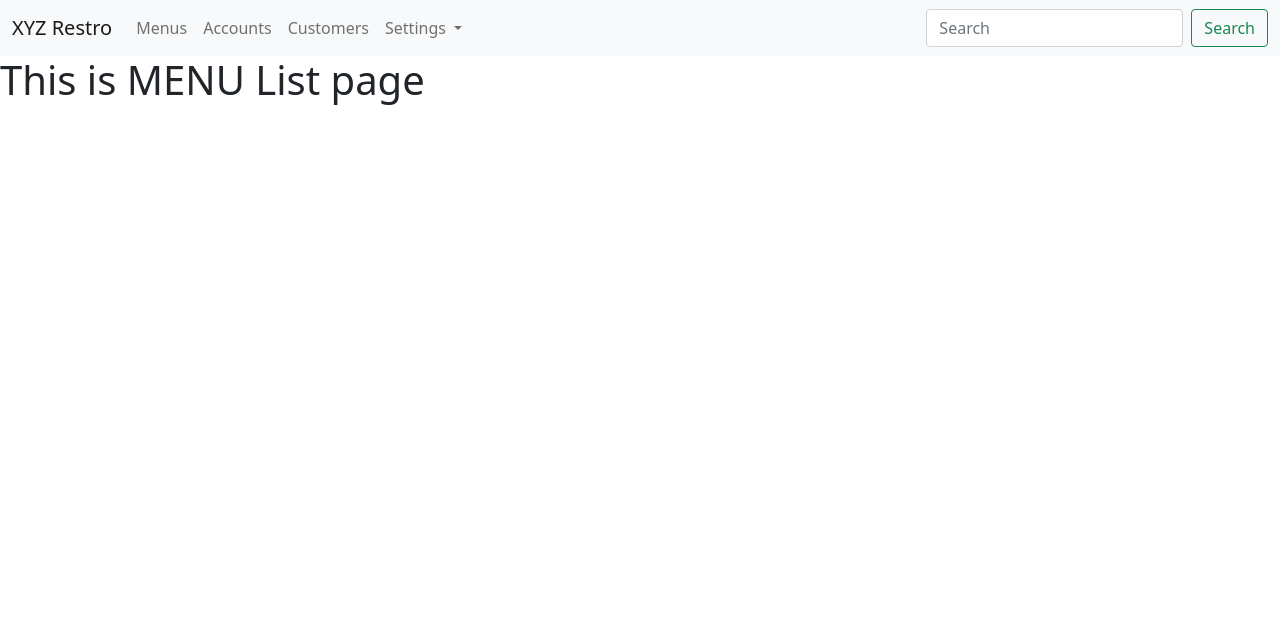
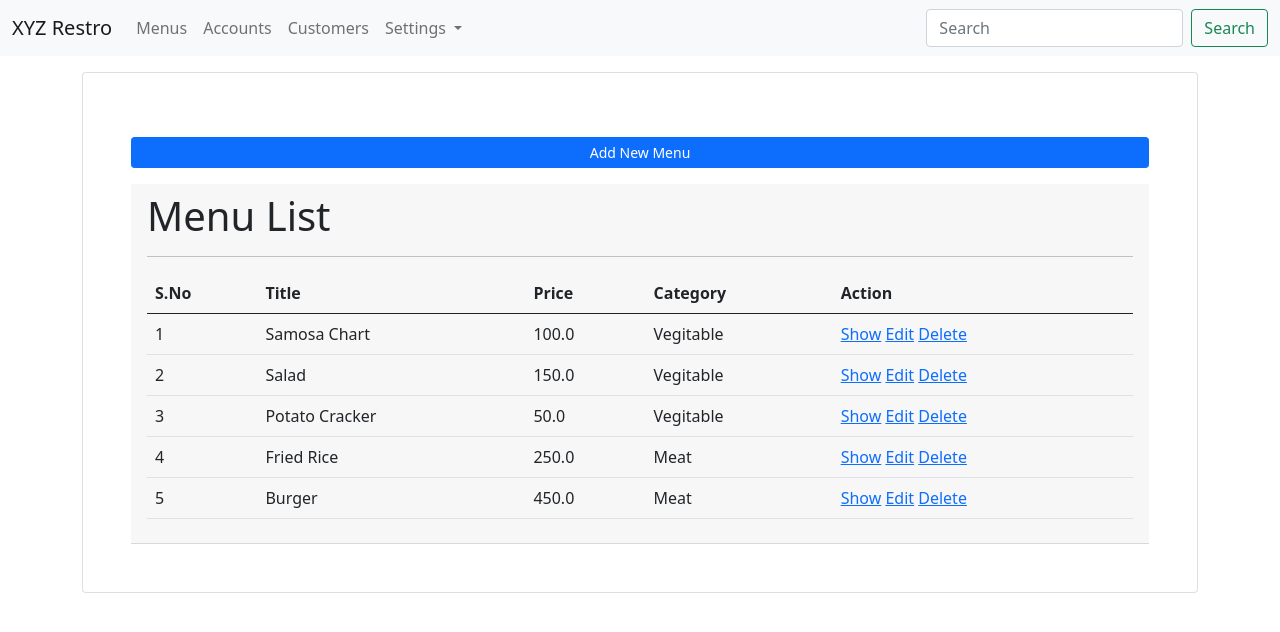
Before and after one commit to sixdgt/project_restro_menu, a Django app: page /menus/ in a window 1280 px wide. Shown: the top 632 px of the page. Run offline with Django 4.2, Linux system fonts and the light colour scheme; data comes from the database, SQL or seed files in the repository; both versions use the stored data as it was after the commit.

Commit message:
menu edit, show and list - views and templates

```diff
--- a/project_restro_menu/app_menus/urls.py
+++ b/project_restro_menu/app_menus/urls.py
@@ -3,5 +3,8 @@ from app_menus import views
 
 urlpatterns = [
     path('', views.list_menu, name='menu-list'),
-    path('add/', views.add_menu, name='menu-add')
+    path('add/', views.add_menu, name='menu-add'),
+    path('show/<int:id>/', views.show_menu, name='menu-show'),
+    path('edit/<int:id>/', views.edit_menu, name='menu-edit'),
+    path('delete/<int:id>/', views.delete_menu, name="menu-delete")
 ]
--- a/project_restro_menu/app_menus/views.py
+++ b/project_restro_menu/app_menus/views.py
@@ -4,7 +4,18 @@ from app_menus.models import Menu, Category
 
 # Create your views here.
 def list_menu(request):
-    return render(request, 'menus/list_menu.html')
+    menu_list = Menu.objects.all()
+    context = { "data": menu_list}
+    return render(request, 'menus/list_menu.html', context)
+
+def show_menu(request, id):
+    return render(request, 'menus/show_menu.html')
+
+def edit_menu(request, id):
+    return render(request, 'menus/edit_menu.html')
+
+def delete_menu(request, id):
+    return redirect('menu-list')
 
 def add_menu(request):
     menu_create_form = MenuCreateForm() # creating Form Class object
--- a/project_restro_menu/templates/menus/list_menu.html
+++ b/project_restro_menu/templates/menus/list_menu.html
@@ -5,5 +5,39 @@ MENU | List
 {% endblock %}
 
 {% block content %}
-<h1>This is MENU List page</h1>
+<div class="container">
+    <div class="card p-5 mt-3">
+        <a href="{% url 'menu-add' %}" class="btn btn-sm btn-primary mb-3 mt-3">Add New Menu</a>
+        <div class="card-header">
+            <h1>Menu List</h1>
+            <hr>
+            <table class="table table-hover mt-3">
+                <thead>
+                    <tr>
+                        <th>S.No</th>
+                        <th>Title</th>
+                        <th>Price</th>
+                        <th>Category</th>
+                        <th>Action</th>
+                    </tr>
+                </thead>
+                <tbody>
+                    {% for val in data %}
+                    <tr>
+                        <td>{{ forloop.counter }}</td>
+                        <td>{{ val.menu_title }}</td>
+                        <td>{{ val.menu_price }}</td>
+                        <td>{{ val.menu_category.category_title }}</td>
+                        <td>
+                            <a href="{% url 'menu-show' val.id %}">Show</a>
+                            <a href="{% url 'menu-edit' val.id %}">Edit</a>
+                            <a href="{% url 'menu-delete' val.id %}">Delete</a>
+                        </td>
+                    </tr>
+                    {% endfor %}
+                </tbody>
+            </table>
+        </div>
+    </div>
+</div>
 {% endblock %}
```
Also changed, not shown: project_restro_menu/db.sqlite3.
